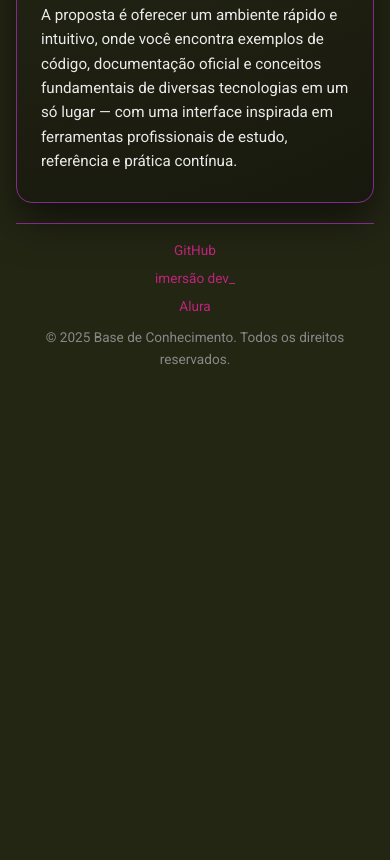
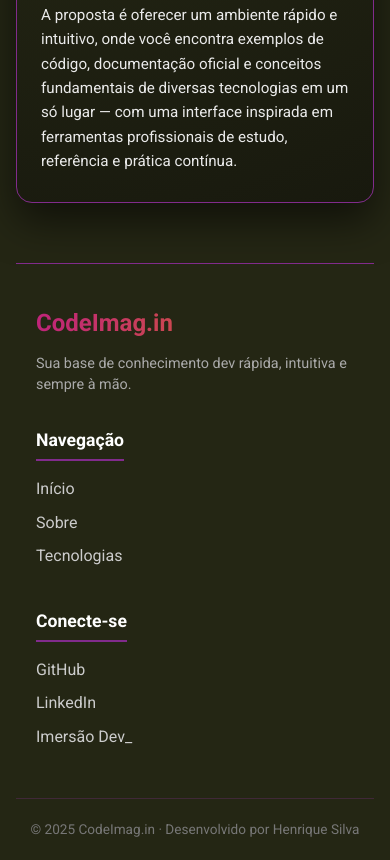
Before and after one commit to henriquesilvadev/codeimagin, a plain HTML site: page index.html in a window 390 px wide. Shown: the part 1517-2377 px from the top of the page. Before the commit the page ends 1908 px from the top, so only its background shows below. Drawn offline with Linux system fonts and the light colour scheme.

Commit message:
feat: add professional footer with responsive layout

```diff
--- a/assets/stylesheet/styles.css
+++ b/assets/stylesheet/styles.css
@@ -16,14 +16,16 @@
   flex-direction: column;
   min-height: 100vh;
   line-height: 1.6;
-  padding: 0 16px; /* mobile first: lateral menor */
+  padding: 0 16px;
+  /* mobile first: lateral menor */
 }
 
 /* ===== HEADER – MOBILE FIRST ===== */
 
 header {
   display: flex;
-  flex-direction: column; /* empilha no mobile */
+  flex-direction: column;
+  /* empilha no mobile */
   align-items: stretch;
   gap: 12px;
   padding: 16px 0;
@@ -45,7 +47,8 @@
   flex-direction: column;
   align-items: stretch;
   width: 100%;
-  margin-left: 0; /* sem recuo no mobile */
+  margin-left: 0;
+  /* sem recuo no mobile */
   gap: 8px;
 }
 
@@ -54,7 +57,8 @@
   padding: 12px;
   font-size: 1rem;
   border: 1px solid #812B8C;
-  border-radius: 999px; /* pill completo no mobile */
+  border-radius: 999px;
+  /* pill completo no mobile */
   background-color: #242614;
   color: #EAEAEA;
   outline: none;
@@ -138,9 +142,11 @@
 .language-tags::-webkit-scrollbar {
   height: 4px;
 }
+
 .language-tags::-webkit-scrollbar-track {
   background: transparent;
 }
+
 .language-tags::-webkit-scrollbar-thumb {
   background: rgba(129, 43, 140, 0.7);
   border-radius: 999px;
@@ -159,7 +165,8 @@
   display: inline-flex;
   align-items: center;
   gap: 8px;
-  flex: 0 0 auto; /* vira "chip" rolável */
+  flex: 0 0 auto;
+  /* vira "chip" rolável */
 }
 
 .language-tag .tag-icon {
@@ -243,12 +250,29 @@
 }
 
 /* Monokai-ish */
-.code-block .keyword { color: #66d9ef; }
-.code-block .string  { color: #e6db74; }
-.code-block .number  { color: #ae81ff; }
-.code-block .comment { color: #75715e; }
-.code-block .func    { color: #a6e22e; }
-.code-block .var     { color: #f92672; }
+.code-block .keyword {
+  color: #66d9ef;
+}
+
+.code-block .string {
+  color: #e6db74;
+}
+
+.code-block .number {
+  color: #ae81ff;
+}
+
+.code-block .comment {
+  color: #75715e;
+}
+
+.code-block .func {
+  color: #a6e22e;
+}
+
+.code-block .var {
+  color: #f92672;
+}
 
 /* ===== Ajustes responsivos específicos para o code ===== */
 @media (max-width: 768px) {
@@ -274,37 +298,94 @@
   }
 }
 
-/* ===== FOOTER – MOBILE EMPILHADO ===== */
+/* ===== PROFESSIONAL FOOTER ===== */
 
-footer {
-  text-align: center;
-  padding: 16px 0 20px;
+.main-footer {
+  background-color: #242614;
   border-top: 1px solid #812B8C;
-  font-size: 0.85rem;
-  color: #888;
+  padding: 40px 0 20px;
+  margin-top: 40px;
+  color: #EAEAEA;
 }
 
-.footer-links {
-  list-style: none;
-  margin-bottom: 10px;
+.footer-content {
   display: flex;
   flex-direction: column;
-  gap: 6px;
-  align-items: center;
+  gap: 30px;
+  max-width: 1200px;
+  margin: 0 auto;
+  padding: 0 20px;
 }
 
-.footer-links li {
-  margin: 0;
+.footer-section h3 {
+  font-size: 1.5rem;
+  margin-bottom: 10px;
+  background: linear-gradient(to right, #BF247A, #D9731A);
+  -webkit-background-clip: text;
+  -webkit-text-fill-color: transparent;
 }
 
-.footer-links a {
-  color: #BF247A;
-  text-decoration: none;
-  transition: color 0.3s ease;
+.footer-section h4 {
+  font-size: 1.1rem;
+  margin-bottom: 15px;
+  color: #fff;
+  border-bottom: 2px solid #812B8C;
+  display: inline-block;
+  padding-bottom: 5px;
 }
 
-.footer-links a:hover {
+.footer-section p {
+  font-size: 0.9rem;
+  line-height: 1.5;
+  color: #aaa;
+}
+
+.footer-section ul {
+  list-style: none;
+  padding: 0;
+}
+
+.footer-section ul li {
+  margin-bottom: 8px;
+}
+
+.footer-section ul li a {
+  color: #ccc;
+  text-decoration: none;
+  transition: color 0.3s ease, padding-left 0.3s ease;
+}
+
+.footer-section ul li a:hover {
   color: #D9731A;
+  padding-left: 5px;
+}
+
+.footer-bottom {
+  margin-top: 40px;
+  padding-top: 20px;
+  border-top: 1px solid rgba(129, 43, 140, 0.3);
+  text-align: center;
+  font-size: 0.85rem;
+  color: #777;
+}
+
+/* Desktop Layout */
+@media (min-width: 768px) {
+  .footer-content {
+    flex-direction: row;
+    justify-content: space-between;
+    align-items: flex-start;
+  }
+
+  .footer-section.brand {
+    flex: 2;
+    padding-right: 40px;
+  }
+
+  .footer-section.links,
+  .footer-section.social {
+    flex: 1;
+  }
 }
 
 /* =========================
@@ -313,7 +394,8 @@
 
 @media (min-width: 768px) {
   body {
-    padding: 0 40px; /* volta ao padding original no PC */
+    padding: 0 40px;
+    /* volta ao padding original no PC */
   }
 
   header {
@@ -333,13 +415,15 @@
     align-items: center;
     width: 100%;
     flex: 1;
-    margin-left: 40px; /* volta o espaçamento original */
+    margin-left: 40px;
+    /* volta o espaçamento original */
     gap: 0;
   }
 
   .search-bar input[type="text"] {
     padding: 15px;
-    border-radius: 50px 0 0 50px; /* como no seu layout original */
+    border-radius: 50px 0 0 50px;
+    /* como no seu layout original */
   }
 
   .search-bar button {
@@ -359,27 +443,17 @@
 
   .language-tags {
     justify-content: center;
-    flex-wrap: wrap;     /* volta pro comportamento original */
-    overflow-x: visible; /* sem carrossel no desktop */
+    flex-wrap: wrap;
+    /* volta pro comportamento original */
+    overflow-x: visible;
+    /* sem carrossel no desktop */
   }
 
   .language-tag {
     flex: 0 0 auto;
   }
 
-  footer {
-    font-size: 0.9rem;
-  }
 
-  .footer-links {
-    flex-direction: row;
-    justify-content: center;
-    gap: 15px;
-  }
-
-  .footer-links li {
-    display: inline-block;
-  }
 }
 
 /* HERO provisório */
@@ -443,7 +517,8 @@
   width: 100%;
   height: 100%;
   object-fit: cover;
-  pointer-events: none; /* evita cliques no vídeo */
+  pointer-events: none;
+  /* evita cliques no vídeo */
 }
 
 /* Overlay escuro para leitura */
@@ -605,7 +680,8 @@
 .hero-video-wrapper {
   position: relative;
   width: 100%;
-  padding-top: 56.25%; /* 16:9 */
+  padding-top: 56.25%;
+  /* 16:9 */
   border-radius: 16px;
   overflow: hidden;
   border: 1px solid #812b8c;
@@ -692,7 +768,8 @@
   max-width: 320px;
   margin-left: auto;
   transition: transform 0.3s ease, filter 0.3s ease;
-  margin-top: -200px; /* levanta a imagem */
+  margin-top: -200px;
+  /* levanta a imagem */
 }
 
 /* efeito ao passar o mouse */
@@ -716,7 +793,8 @@
   }
 
   .hero-media-right {
-    order: 2; /* continua vindo depois do texto */
+    order: 2;
+    /* continua vindo depois do texto */
   }
 
   .hero-image-float {
@@ -729,9 +807,11 @@
 
 /* Wrapper do vídeo */
 .hero-video-wrapper {
-  flex: 1;        /* Ocupa metade ou menos */
+  flex: 1;
+  /* Ocupa metade ou menos */
   max-width: 560px;
-  border-radius: 12px; /* opcional: fica mais elegante */
+  border-radius: 12px;
+  /* opcional: fica mais elegante */
   padding: 0;
 }
 
@@ -739,7 +819,8 @@
 .hero-video {
   width: 100%;
   display: block;
-  object-fit: cover; /* mantém proporção sem cortar errado */
+  object-fit: cover;
+  /* mantém proporção sem cortar errado */
 }
 
 /* ===== BOTÃO FLUTUANTE ===== */
@@ -756,7 +837,8 @@
   display: flex;
   align-items: center;
   justify-content: center;
-  background: #bf247a; /* cor da sua paleta */
+  background: #bf247a;
+  /* cor da sua paleta */
   color: #ffffff;
   box-shadow: 0 8px 20px rgba(0, 0, 0, 0.35);
   z-index: 9999;
@@ -883,10 +965,14 @@
 }
 
 @keyframes typing {
-  0%, 80%, 100% {
+
+  0%,
+  80%,
+  100% {
     transform: translateY(0);
     opacity: 0.4;
   }
+
   40% {
     transform: translateY(-4px);
     opacity: 1;
--- a/index.html
+++ b/index.html
@@ -131,13 +131,35 @@
     </section>
   </main>
 
-  <footer>
-    <ul class="footer-links">
-      <li><a href="https://github.com/henriquehsilva" target="_blank">GitHub</a></li>
-      <li><a href="https://cursos.alura.com.br/imersao/imersao-dev-google" target="_blank">imersão dev_</a></li>
-      <li><a href="https://alura.com.br/" target="_blank">Alura</a></li>
-    </ul>
-    <p>&copy; 2025 Base de Conhecimento. Todos os direitos reservados.</p>
+  <footer class="main-footer">
+    <div class="footer-content">
+      <div class="footer-section brand">
+        <h3>CodeImag.in</h3>
+        <p>Sua base de conhecimento dev rápida, intuitiva e sempre à mão.</p>
+      </div>
+
+      <div class="footer-section links">
+        <h4>Navegação</h4>
+        <ul>
+          <li><a href="#">Início</a></li>
+          <li><a href="#initial-content">Sobre</a></li>
+          <li><a href="#">Tecnologias</a></li>
+        </ul>
+      </div>
+
+      <div class="footer-section social">
+        <h4>Conecte-se</h4>
+        <ul>
+          <li><a href="https://github.com/henriquehsilva" target="_blank">GitHub</a></li>
+          <li><a href="https://www.linkedin.com/in/henriquehsilva/" target="_blank">LinkedIn</a></li>
+          <li><a href="https://cursos.alura.com.br/imersao/imersao-dev-google" target="_blank">Imersão Dev_</a></li>
+        </ul>
+      </div>
+    </div>
+
+    <div class="footer-bottom">
+      <p>&copy; 2025 CodeImag.in · Desenvolvido por Henrique Silva</p>
+    </div>
   </footer>
 
   <script src="assets/javascript/script.js"></script>
```
